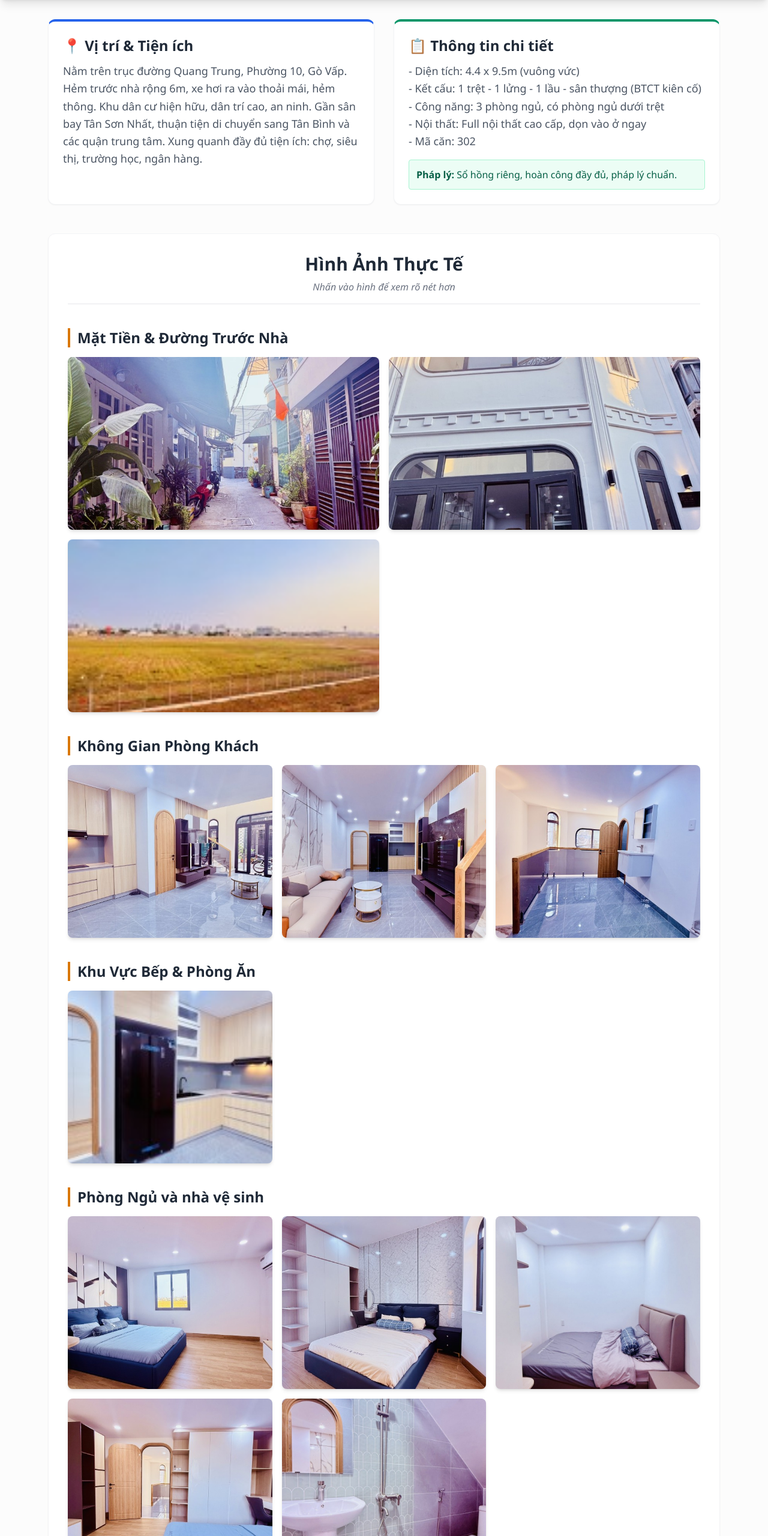
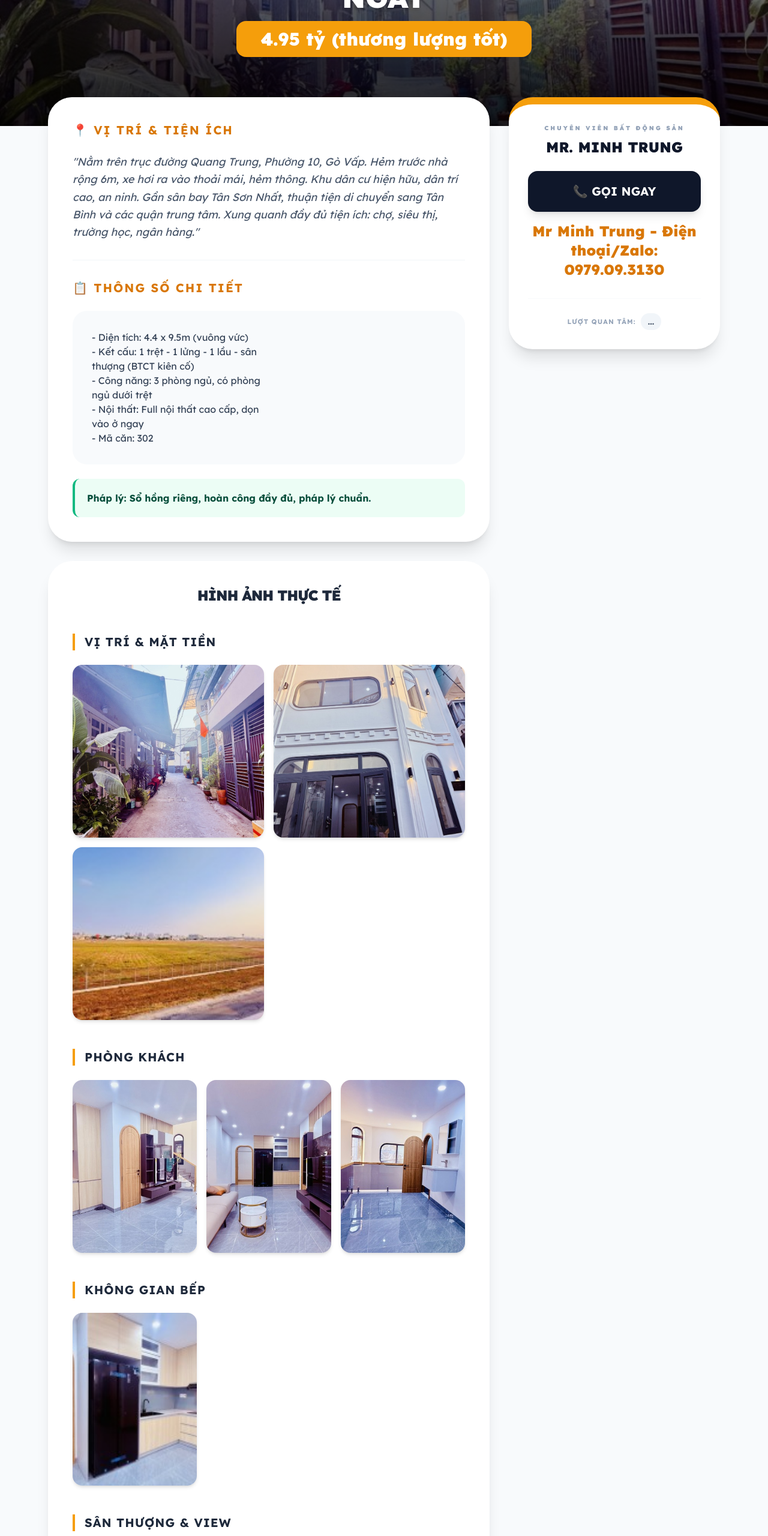
Before and after one commit to minhtrungbdshcm/QuangTrung_4.95ty, a plain HTML site: page index.html in a window 1280 px wide. Shown: the part 240-2800 px from the top of the page at 60% size. Drawn offline with nearby package versions, Linux system fonts and the light colour scheme; some packages are replaced by stand-ins of ours; a script that the page names is missing.

Commit message:
Add files via upload

```diff
--- a/index.html
+++ b/index.html
@@ -6,165 +6,143 @@
         <meta name="viewport" content="width=device-width, initial-scale=1.0">
         <title>Nhà đẹp Quang Trung P.10 Gò Vấp - View sân bay cực thoáng - Full nội thất ở ngay</title>
         <script src="https://cdn.tailwindcss.com"></script>
+        <link href="https://fonts.googleapis.com/css2?family=Lexend:wght@400;700;900&display=swap" rel="stylesheet">
+        <script async src="//busuanzi.ibruce.info/busuanzi/2.3/busuanzi.pure.mini.js"></script>
         <style>
-            body { font-family: 'Segoe UI', Tahoma, Geneva, Verdana, sans-serif; background-color: #fcfcfc; }
-            .hero-bg { background: linear-gradient(to right, #1f2937, #374151); }
-            /* Style cho Modal phóng to ảnh */
-            #imageModal { display: none; position: fixed; z-index: 1000; left: 0; top: 0; width: 100%; height: 100%; background-color: rgba(0,0,0,0.9); }
-            #modalImg { margin: auto; display: block; max-width: 90%; max-height: 85%; transform: translateY(5%); border: 3px solid white; border-radius: 4px; }
-            .close { position: absolute; top: 20px; right: 35px; color: #f1f1f1; fontSize: 40px; font-weight: bold; cursor: pointer; }
+            body { font-family: 'Lexend', sans-serif; background: #f8fafc; }
+            .hero-overlay { background: linear-gradient(to bottom, rgba(0,0,0,0.2), rgba(0,0,0,0.85)); }
         </style>
     </head>
-    <body class="antialiased text-gray-700">
+    <body class="text-slate-900">
 
-        <header class="hero-bg text-white py-16 px-4 text-center shadow-lg">
-            <h1 class="text-3xl md:text-5xl font-extrabold mb-4 text-amber-500 uppercase">Nhà đẹp Quang Trung P.10 Gò Vấp - View sân bay cực thoáng - Full nội thất ở ngay</h1>
+        <!-- Banner Section -->
+        <header class="relative h-[50vh] md:h-[450px] w-full flex items-center justify-center bg-slate-900 overflow-hidden">
+            <img src="00. Duong_mattien/6e88369341181a970b5b7358247b8e69.md.jpg" class="absolute inset-0 w-full h-full object-cover opacity-90">
+            <div class="absolute inset-0 hero-overlay"></div>
+            <div class="relative z-10 text-center px-6">
+                <h1 class="text-2xl md:text-5xl font-black text-white mb-4 uppercase drop-shadow-lg">Nhà đẹp Quang Trung P.10 Gò Vấp - View sân bay cực thoáng - Full nội thất ở ngay</h1>
+                <div class="inline-block bg-amber-500 text-white px-10 py-3 rounded-2xl text-xl md:text-3xl font-black shadow-2xl">
+                    4.95 tỷ (thương lượng tốt)
+                </div>
+            </div>
         </header>
 
-        <main class="max-w-6xl mx-auto px-4 py-8">
-            <div class="grid grid-cols-1 md:grid-cols-2 gap-8 mb-12">
-                <div class="bg-white p-6 rounded-xl shadow-sm border border-gray-100 border-t-4 border-t-blue-600">
-                    <h2 class="text-2xl font-bold text-gray-800 mb-3">📍 Vị trí & Tiện ích</h2>
-                    <p class="text-gray-600 leading-relaxed text-lg">Nằm trên trục đường Quang Trung, Phường 10, Gò Vấp. Hẻm trước nhà rộng 6m, xe hơi ra vào thoải mái, hẻm thông. Khu dân cư hiện hữu, dân trí cao, an ninh. Gần sân bay Tân Sơn Nhất, thuận tiện di chuyển sang Tân Bình và các quận trung tâm. Xung quanh đầy đủ tiện ích: chợ, siêu thị, trường học, ngân hàng.</p>
+        <main class="max-w-6xl mx-auto px-4 -mt-12 relative z-20">
+            <div class="grid grid-cols-1 lg:grid-cols-3 gap-8">
+
+                <!-- Cột nội dung chính -->
+                <div class="lg:col-span-2 space-y-8">
+                    <div class="bg-white p-6 md:p-10 rounded-[2.5rem] shadow-xl border border-white">
+                        <h2 class="text-xl font-bold text-amber-600 mb-6 flex items-center uppercase tracking-widest">📍 Vị trí & Tiện ích</h2>
+                        <p class="text-slate-600 text-lg leading-relaxed italic">"Nằm trên trục đường Quang Trung, Phường 10, Gò Vấp. Hẻm trước nhà rộng 6m, xe hơi ra vào thoải mái, hẻm thông. Khu dân cư hiện hữu, dân trí cao, an ninh. Gần sân bay Tân Sơn Nhất, thuận tiện di chuyển sang Tân Bình và các quận trung tâm. Xung quanh đầy đủ tiện ích: chợ, siêu thị, trường học, ngân hàng."</p>
+                        <div class="h-[1px] bg-slate-100 my-8"></div>
+                        <h2 class="text-xl font-bold text-amber-600 mb-6 uppercase tracking-widest">📋 Thông số chi tiết</h2>
+                        <div class="grid grid-cols-1 md:grid-cols-2 gap-4 bg-slate-50 p-8 rounded-3xl text-slate-700">
+                            - Diện tích: 4.4 x 9.5m (vuông vức)<br>- Kết cấu: 1 trệt - 1 lửng - 1 lầu - sân thượng (BTCT kiên cố)<br>- Công năng: 3 phòng ngủ, có phòng ngủ dưới trệt<br>- Nội thất: Full nội thất cao cấp, dọn vào ở ngay<br>- Mã căn: 302
                         </div>
-                <div class="bg-white p-6 rounded-xl shadow-sm border border-gray-100 border-t-4 border-t-emerald-600">
-                    <h2 class="text-2xl font-bold text-gray-800 mb-3">📋 Thông tin chi tiết</h2>
-                    <div class="text-gray-600 leading-relaxed text-lg mb-4">- Diện tích: 4.4 x 9.5m (vuông vức)<br>- Kết cấu: 1 trệt - 1 lửng - 1 lầu - sân thượng (BTCT kiên cố)<br>- Công năng: 3 phòng ngủ, có phòng ngủ dưới trệt<br>- Nội thất: Full nội thất cao cấp, dọn vào ở ngay<br>- Mã căn: 302</div>
-                    <div class="bg-emerald-50 p-3 rounded text-emerald-800 border border-emerald-200">
-                        <strong>Pháp lý:</strong> Sổ hồng riêng, hoàn công đầy đủ, pháp lý chuẩn.
-                    </div>
+                        <div class="mt-6 p-5 bg-emerald-50 border-l-4 border-emerald-500 rounded-xl text-emerald-900 font-bold">
+                            Pháp lý: Sổ hồng riêng, hoàn công đầy đủ, pháp lý chuẩn.
                         </div>
                     </div>
 
-            <div class="bg-white p-6 md:p-8 rounded-xl shadow-sm border border-gray-100 mb-12">
-                <h2 class="text-3xl font-extrabold text-center text-gray-800 mb-2">Hình Ảnh Thực Tế</h2>
-                <p class="text-center text-gray-500 mb-8 border-b pb-4 italic">Nhấn vào hình để xem rõ nét hơn</p>
+                    <div class="bg-white p-6 md:p-10 rounded-[2.5rem] shadow-xl border border-white">
+                        <h2 class="text-2xl font-black text-center text-slate-800 mb-10 uppercase tracking-tighter">Hình Ảnh Thực Tế</h2>
 
-        <div class="mt-10 mb-6">
-            <h3 class="text-2xl font-bold text-gray-800 border-l-4 border-amber-600 pl-3 mb-4">Mặt Tiền & Đường Trước Nhà</h3>
+        <div class="mt-12">
+            <h3 class="text-xl font-bold mb-6 text-slate-800 border-l-4 border-amber-500 pl-4 uppercase tracking-wider">Vị Trí & Mặt Tiền</h3>
             <div class="grid grid-cols-1 md:grid-cols-2 gap-4">
 
-                <div class="cursor-pointer overflow-hidden rounded-lg shadow-md hover:shadow-xl transition-shadow duration-300 bg-gray-100"
-                     onclick="openModal('./00. Duong_mattien/6e88369341181a970b5b7358247b8e69.md.jpg')">
-                    <img src="./00. Duong_mattien/6e88369341181a970b5b7358247b8e69.md.jpg" alt="Mặt Tiền & Đường Trước Nhà" class="w-full h-72 object-cover hover:scale-105 transition-transform duration-500" loading="lazy">
+                <div class="overflow-hidden rounded-2xl shadow-md cursor-pointer group" onclick="openModal('00. Duong_mattien/6e88369341181a970b5b7358247b8e69.md.jpg')">
+                    <img src="00. Duong_mattien/6e88369341181a970b5b7358247b8e69.md.jpg" class="w-full h-72 object-cover group-hover:scale-105 transition duration-500">
+                </div>
+                <div class="overflow-hidden rounded-2xl shadow-md cursor-pointer group" onclick="openModal('00. Duong_mattien/d75c0ff3921cad0f164c1dc619a61d74.md.jpg')">
+                    <img src="00. Duong_mattien/d75c0ff3921cad0f164c1dc619a61d74.md.jpg" class="w-full h-72 object-cover group-hover:scale-105 transition duration-500">
+                </div>
+                <div class="overflow-hidden rounded-2xl shadow-md cursor-pointer group" onclick="openModal('00. Duong_mattien/bfaaf5fabcbb0fbdfe3e9638aec316f3.th.jpg')">
+                    <img src="00. Duong_mattien/bfaaf5fabcbb0fbdfe3e9638aec316f3.th.jpg" class="w-full h-72 object-cover group-hover:scale-105 transition duration-500">
+                </div></div></div>
+        <div class="mt-12">
+            <h3 class="text-xl font-bold mb-6 text-slate-800 border-l-4 border-amber-500 pl-4 uppercase tracking-wider">Phòng Khách</h3>
+            <div class="grid grid-cols-2 md:grid-cols-3 gap-4">
+
+                <div class="overflow-hidden rounded-2xl shadow-md cursor-pointer group" onclick="openModal('01. PhongKhach/e30ab75977cfa55294d19bc1942b1e73.md.jpg')">
+                    <img src="01. PhongKhach/e30ab75977cfa55294d19bc1942b1e73.md.jpg" class="w-full h-72 object-cover group-hover:scale-105 transition duration-500">
+                </div>
+                <div class="overflow-hidden rounded-2xl shadow-md cursor-pointer group" onclick="openModal('01. PhongKhach/e6c45d54f3cbe40e4583c0d9eb274f86.md.jpg')">
+                    <img src="01. PhongKhach/e6c45d54f3cbe40e4583c0d9eb274f86.md.jpg" class="w-full h-72 object-cover group-hover:scale-105 transition duration-500">
+                </div>
+                <div class="overflow-hidden rounded-2xl shadow-md cursor-pointer group" onclick="openModal('01. PhongKhach/e2f3613f92787fa607b73963b4fe4b1a.md.jpg')">
+                    <img src="01. PhongKhach/e2f3613f92787fa607b73963b4fe4b1a.md.jpg" class="w-full h-72 object-cover group-hover:scale-105 transition duration-500">
+                </div></div></div>
+        <div class="mt-12">
+            <h3 class="text-xl font-bold mb-6 text-slate-800 border-l-4 border-amber-500 pl-4 uppercase tracking-wider">Không Gian Bếp</h3>
+            <div class="grid grid-cols-2 md:grid-cols-3 gap-4">
+
+                <div class="overflow-hidden rounded-2xl shadow-md cursor-pointer group" onclick="openModal('02. Bep/a8c29dd0dab4c6640abecc5ce602f6cb.th.jpg')">
+                    <img src="02. Bep/a8c29dd0dab4c6640abecc5ce602f6cb.th.jpg" class="w-full h-72 object-cover group-hover:scale-105 transition duration-500">
+                </div></div></div>
+        <div class="mt-12">
+            <h3 class="text-xl font-bold mb-6 text-slate-800 border-l-4 border-amber-500 pl-4 uppercase tracking-wider">Sân Thượng & View</h3>
+            <div class="grid grid-cols-2 md:grid-cols-3 gap-4">
+
+                <div class="overflow-hidden rounded-2xl shadow-md cursor-pointer group" onclick="openModal('09. SanThuong/a0e5c9d24c0c21257f3378bc785b6133.md.jpg')">
+                    <img src="09. SanThuong/a0e5c9d24c0c21257f3378bc785b6133.md.jpg" class="w-full h-72 object-cover group-hover:scale-105 transition duration-500">
+                </div>
+                <div class="overflow-hidden rounded-2xl shadow-md cursor-pointer group" onclick="openModal('09. SanThuong/729f1727411f351131753df2353966a6.md.jpg')">
+                    <img src="09. SanThuong/729f1727411f351131753df2353966a6.md.jpg" class="w-full h-72 object-cover group-hover:scale-105 transition duration-500">
+                </div></div></div>
+                    </div>
                 </div>
 
-                <div class="cursor-pointer overflow-hidden rounded-lg shadow-md hover:shadow-xl transition-shadow duration-300 bg-gray-100"
-                     onclick="openModal('./00. Duong_mattien/d75c0ff3921cad0f164c1dc619a61d74.md.jpg')">
-                    <img src="./00. Duong_mattien/d75c0ff3921cad0f164c1dc619a61d74.md.jpg" alt="Mặt Tiền & Đường Trước Nhà" class="w-full h-72 object-cover hover:scale-105 transition-transform duration-500" loading="lazy">
+                <!-- Cột Sidebar: Contact -->
+                <div class="space-y-6">
+                    <div class="bg-white p-8 rounded-[2.5rem] shadow-xl sticky top-6 border-t-[12px] border-amber-500 text-center">
+                        <p class="text-slate-400 uppercase text-[10px] font-black tracking-[0.3em] mb-2">Chuyên viên bất động sản</p>
+                        <p class="text-2xl font-black text-slate-900 mb-6 uppercase">Mr. Minh Trung</p>
+
+                        <div class="flex flex-col space-y-4">
+                            <a href="tel:Mr Minh Trung - Điện thoại/Zalo: 0979.09.3130" class="flex items-center justify-center space-x-3 w-full bg-slate-900 text-white py-5 rounded-2xl font-bold text-xl hover:bg-amber-600 transition shadow-lg">
+                                <span>📞 GỌI NGAY</span>
+                            </a>
+                            <p class="text-amber-600 font-black text-2xl">Mr Minh Trung - Điện thoại/Zalo: 0979.09.3130</p>
                         </div>
 
-                <div class="cursor-pointer overflow-hidden rounded-lg shadow-md hover:shadow-xl transition-shadow duration-300 bg-gray-100"
-                     onclick="openModal('./00. Duong_mattien/bfaaf5fabcbb0fbdfe3e9638aec316f3.th.jpg')">
-                    <img src="./00. Duong_mattien/bfaaf5fabcbb0fbdfe3e9638aec316f3.th.jpg" alt="Mặt Tiền & Đường Trước Nhà" class="w-full h-72 object-cover hover:scale-105 transition-transform duration-500" loading="lazy">
+                        <div class="mt-8 pt-6 border-t border-slate-50 flex justify-center items-center space-x-2">
+                             <span class="text-[11px] text-slate-400 font-bold uppercase tracking-widest">Lượt quan tâm:</span>
+                             <span id="busuanzi_container_page_pv" class="bg-slate-100 px-3 py-1 rounded-full text-slate-600 font-bold text-sm">
+                                <span id="busuanzi_value_page_pv">...</span>
+                             </span>
                         </div>
-            </div></div>
-        <div class="mt-10 mb-6">
-            <h3 class="text-2xl font-bold text-gray-800 border-l-4 border-amber-600 pl-3 mb-4">Không Gian Phòng Khách</h3>
-            <div class="grid grid-cols-1 md:grid-cols-2 lg:grid-cols-3 gap-4">
-
-                <div class="cursor-pointer overflow-hidden rounded-lg shadow-md hover:shadow-xl transition-shadow duration-300 bg-gray-100"
-                     onclick="openModal('./01. PhongKhach/e30ab75977cfa55294d19bc1942b1e73.md.jpg')">
-                    <img src="./01. PhongKhach/e30ab75977cfa55294d19bc1942b1e73.md.jpg" alt="Không Gian Phòng Khách" class="w-full h-72 object-cover hover:scale-105 transition-transform duration-500" loading="lazy">
                     </div>
-
-                <div class="cursor-pointer overflow-hidden rounded-lg shadow-md hover:shadow-xl transition-shadow duration-300 bg-gray-100"
-                     onclick="openModal('./01. PhongKhach/e6c45d54f3cbe40e4583c0d9eb274f86.md.jpg')">
-                    <img src="./01. PhongKhach/e6c45d54f3cbe40e4583c0d9eb274f86.md.jpg" alt="Không Gian Phòng Khách" class="w-full h-72 object-cover hover:scale-105 transition-transform duration-500" loading="lazy">
-                </div>
-
-                <div class="cursor-pointer overflow-hidden rounded-lg shadow-md hover:shadow-xl transition-shadow duration-300 bg-gray-100"
-                     onclick="openModal('./01. PhongKhach/e2f3613f92787fa607b73963b4fe4b1a.md.jpg')">
-                    <img src="./01. PhongKhach/e2f3613f92787fa607b73963b4fe4b1a.md.jpg" alt="Không Gian Phòng Khách" class="w-full h-72 object-cover hover:scale-105 transition-transform duration-500" loading="lazy">
-                </div>
-            </div></div>
-        <div class="mt-10 mb-6">
-            <h3 class="text-2xl font-bold text-gray-800 border-l-4 border-amber-600 pl-3 mb-4">Khu Vực Bếp & Phòng Ăn</h3>
-            <div class="grid grid-cols-1 md:grid-cols-2 lg:grid-cols-3 gap-4">
-
-                <div class="cursor-pointer overflow-hidden rounded-lg shadow-md hover:shadow-xl transition-shadow duration-300 bg-gray-100"
-                     onclick="openModal('./02. Bep/a8c29dd0dab4c6640abecc5ce602f6cb.th.jpg')">
-                    <img src="./02. Bep/a8c29dd0dab4c6640abecc5ce602f6cb.th.jpg" alt="Khu Vực Bếp & Phòng Ăn" class="w-full h-72 object-cover hover:scale-105 transition-transform duration-500" loading="lazy">
-                </div>
-            </div></div>
-        <div class="mt-10 mb-6">
-            <h3 class="text-2xl font-bold text-gray-800 border-l-4 border-amber-600 pl-3 mb-4">Phòng Ngủ và nhà vệ sinh</h3>
-            <div class="grid grid-cols-1 md:grid-cols-2 lg:grid-cols-3 gap-4">
-
-                <div class="cursor-pointer overflow-hidden rounded-lg shadow-md hover:shadow-xl transition-shadow duration-300 bg-gray-100"
-                     onclick="openModal('./03. Tang1/phongngu1/f76c1fdbdfbfc88b0240a0fdcba26a45.md.jpg')">
-                    <img src="./03. Tang1/phongngu1/f76c1fdbdfbfc88b0240a0fdcba26a45.md.jpg" alt="Phòng Ngủ và nhà vệ sinh" class="w-full h-72 object-cover hover:scale-105 transition-transform duration-500" loading="lazy">
-                </div>
-
-                <div class="cursor-pointer overflow-hidden rounded-lg shadow-md hover:shadow-xl transition-shadow duration-300 bg-gray-100"
-                     onclick="openModal('./03. Tang1/phongngu1/efe5cc1642dd8be1242901a8918b5750.md.jpg')">
-                    <img src="./03. Tang1/phongngu1/efe5cc1642dd8be1242901a8918b5750.md.jpg" alt="Phòng Ngủ và nhà vệ sinh" class="w-full h-72 object-cover hover:scale-105 transition-transform duration-500" loading="lazy">
-                </div>
-
-                <div class="cursor-pointer overflow-hidden rounded-lg shadow-md hover:shadow-xl transition-shadow duration-300 bg-gray-100"
-                     onclick="openModal('./03. Tang1/phongngu1/766acb9e8677d77721fe3298106a6627.md.jpg')">
-                    <img src="./03. Tang1/phongngu1/766acb9e8677d77721fe3298106a6627.md.jpg" alt="Phòng Ngủ và nhà vệ sinh" class="w-full h-72 object-cover hover:scale-105 transition-transform duration-500" loading="lazy">
-                </div>
-
-                <div class="cursor-pointer overflow-hidden rounded-lg shadow-md hover:shadow-xl transition-shadow duration-300 bg-gray-100"
-                     onclick="openModal('./03. Tang1/phongngu1/d69e2bdb5f5bea56ba13c80960fd90a8.md.jpg')">
-                    <img src="./03. Tang1/phongngu1/d69e2bdb5f5bea56ba13c80960fd90a8.md.jpg" alt="Phòng Ngủ và nhà vệ sinh" class="w-full h-72 object-cover hover:scale-105 transition-transform duration-500" loading="lazy">
-                </div>
-
-                <div class="cursor-pointer overflow-hidden rounded-lg shadow-md hover:shadow-xl transition-shadow duration-300 bg-gray-100"
-                     onclick="openModal('./03. Tang1/vesinh1/0bdc039439eda832b5326fe77564d2f7.md.jpg')">
-                    <img src="./03. Tang1/vesinh1/0bdc039439eda832b5326fe77564d2f7.md.jpg" alt="Phòng Ngủ và nhà vệ sinh" class="w-full h-72 object-cover hover:scale-105 transition-transform duration-500" loading="lazy">
-                </div>
-            </div></div>
-        <div class="mt-10 mb-6">
-            <h3 class="text-2xl font-bold text-gray-800 border-l-4 border-amber-600 pl-3 mb-4">Không Gian Sân Thượng</h3>
-            <div class="grid grid-cols-1 md:grid-cols-2 lg:grid-cols-3 gap-4">
-
-                <div class="cursor-pointer overflow-hidden rounded-lg shadow-md hover:shadow-xl transition-shadow duration-300 bg-gray-100"
-                     onclick="openModal('./09. SanThuong/a0e5c9d24c0c21257f3378bc785b6133.md.jpg')">
-                    <img src="./09. SanThuong/a0e5c9d24c0c21257f3378bc785b6133.md.jpg" alt="Không Gian Sân Thượng" class="w-full h-72 object-cover hover:scale-105 transition-transform duration-500" loading="lazy">
-                </div>
-
-                <div class="cursor-pointer overflow-hidden rounded-lg shadow-md hover:shadow-xl transition-shadow duration-300 bg-gray-100"
-                     onclick="openModal('./09. SanThuong/729f1727411f351131753df2353966a6.md.jpg')">
-                    <img src="./09. SanThuong/729f1727411f351131753df2353966a6.md.jpg" alt="Không Gian Sân Thượng" class="w-full h-72 object-cover hover:scale-105 transition-transform duration-500" loading="lazy">
-                </div>
-            </div></div>
-            </div>
-
-            <div class="bg-amber-50 rounded-xl p-8 text-center shadow-md border border-amber-200">
-                <h2 class="text-3xl font-black text-red-600 mb-2 uppercase">💰 Giá: 4.95 tỷ (thương lượng tốt)</h2>
-                <div class="mt-6">
-                    <p class="text-lg font-medium text-gray-700">Liên hệ Minh Trung:</p>
-                    <p class="text-3xl text-amber-800 font-extrabold mt-2 italic">Mr Minh Trung - Điện thoại/Zalo: 0979.09.3130</p>
                 </div>
             </div>
         </main>
 
-        <!-- Modal hiển thị ảnh phóng to -->
-        <div id="imageModal">
-            <span class="close" onclick="closeModal()">&times; Đóng</span>
-            <img id="modalImg">
+        <!-- Google Map rộng toàn màn hình ở dưới cùng -->
+        <section class="mt-20">
+            <div class="max-w-6xl mx-auto px-4 mb-6 text-center">
+                <h2 class="text-xl font-bold uppercase text-slate-800">Vị trí chính xác trên bản đồ</h2>
+            </div>
+            <div class="w-full h-[500px] shadow-inner grayscale hover:grayscale-0 transition duration-700">
+                <iframe src="https://www.google.com/maps/embed?pb=!1m18!1m12!1m3!1d2726.770277766155!2d106.6693004039293!3d10.827566793158503!2m3!1f0!2f0!3f0!3m2!1i1024!2i768!4f13.1!3m3!1m2!1s0x31752901628d0ceb%3A0x17b447f36e132144!2zMjc1Lzc1LzQ4IFF1YW5nIFRydW5nLCBHw7IgVuG6pXAsIEjhu5MgQ2jDrSBNaW5oIDcwMDAwLCBWaWV0bmFt!5e1!3m2!1sen!2s!4v1777870856697!5m2!1sen!2s" width="100%" height="100%" style="border:0;" allowfullscreen="" loading="lazy"></iframe>
+            </div>
+        </section>
+
+        <!-- Footer -->
+        <footer class="bg-slate-900 text-slate-500 text-center py-16">
+            <p class="font-bold text-slate-300 text-sm tracking-[0.4em] uppercase mb-2">Trung Ba Gò</p>
+            <p class="text-xs uppercase tracking-widest">Bất động sản Gò Vấp - Uy tín - Tận tâm</p>
+        </footer>
+
+        <!-- Lightbox -->
+        <div id="modal" class="fixed inset-0 bg-black/95 z-[9999] hidden items-center justify-center p-4" onclick="this.style.display='none'">
+            <img id="modalImg" class="max-w-full max-h-full rounded-lg shadow-2xl border-2 border-white">
         </div>
 
-        <footer class="text-center py-8 text-gray-500 text-sm mt-8 border-t">
-            &copy; Mr Minh Trung - Trung - Gò Vấp Bất Động Sản
-        </footer>
-
         <script>
-            function openModal(imgSrc) {
-                document.getElementById("imageModal").style.display = "flex";
-                document.getElementById("modalImg").src = imgSrc;
-            }
-            function closeModal() {
-                document.getElementById("imageModal").style.display = "none";
-            }
-            // Đóng khi click ra ngoài ảnh
-            window.onclick = function(event) {
-                let modal = document.getElementById("imageModal");
-                if (event.target == modal) {
-                    closeModal();
-                }
+            function openModal(src) {
+                document.getElementById('modal').style.display = 'flex';
+                document.getElementById('modalImg').src = src;
             }
         </script>
     </body>
```
Lines whose indentation alone changed are shown as unchanged.
